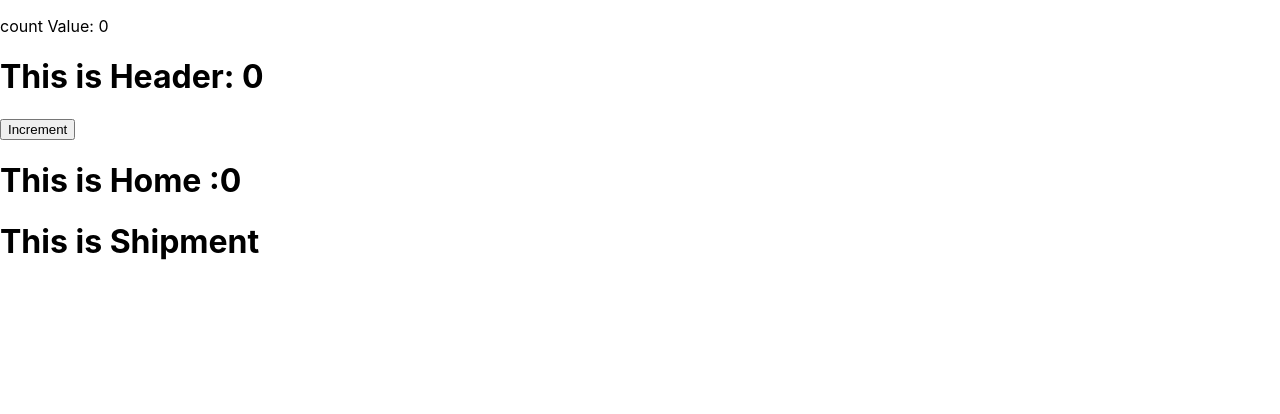
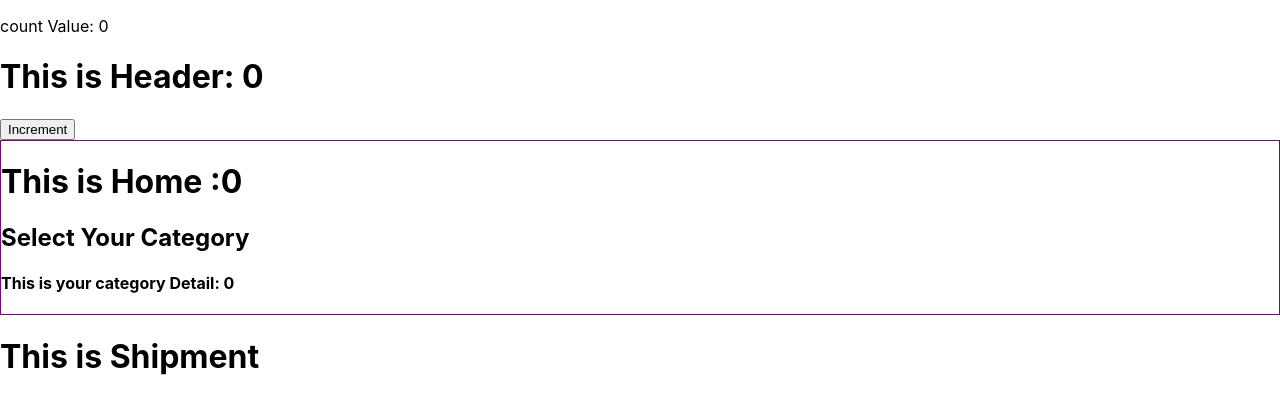
Before and after one commit to ariful4966/programmingHero-course-revesion, a React (Create React App) app: page / in a window 1280 px wide. Shown: the top 414 px of the page. Built offline with nearby package versions, Linux system fonts and the light colour scheme.

Commit message:
share data to grand children 39.3

```diff
--- /dev/null
+++ b/src/components/Catagories/Catagories.jsx
@@ -0,0 +1,13 @@
+import React from 'react';
+import CategoryDetail from '../CatagoryDetail/CatagoryDetail';
+
+const Categories = ({count}) => {
+    return (
+        <div>
+            <h2>Select Your Category</h2>
+            <CategoryDetail count={count}/>
+        </div>
+    );
+};
+
+export default Categories;
--- /dev/null
+++ b/src/components/CatagoryDetail/CatagoryDetail.jsx
@@ -0,0 +1,11 @@
+import React from 'react';
+
+const CategoryDetail = ({count}) => {
+    return (
+        <div>
+            <h4>This  is your category Detail: {count}</h4>
+        </div>
+    );
+};
+
+export default CategoryDetail;
--- a/src/components/Home/Home.jsx
+++ b/src/components/Home/Home.jsx
@@ -1,9 +1,11 @@
 import React from 'react';
+import Categories from '../Catagories/Catagories';
 
-const Home = ({count}) => {
+const Home = ({ count }) => {
     return (
-        <div>
+        <div style={{ border: '1px solid purple' }}>
             <h1>This is Home :{count}</h1>
+            <Categories count={count}></Categories>
         </div>
     );
 };
```
